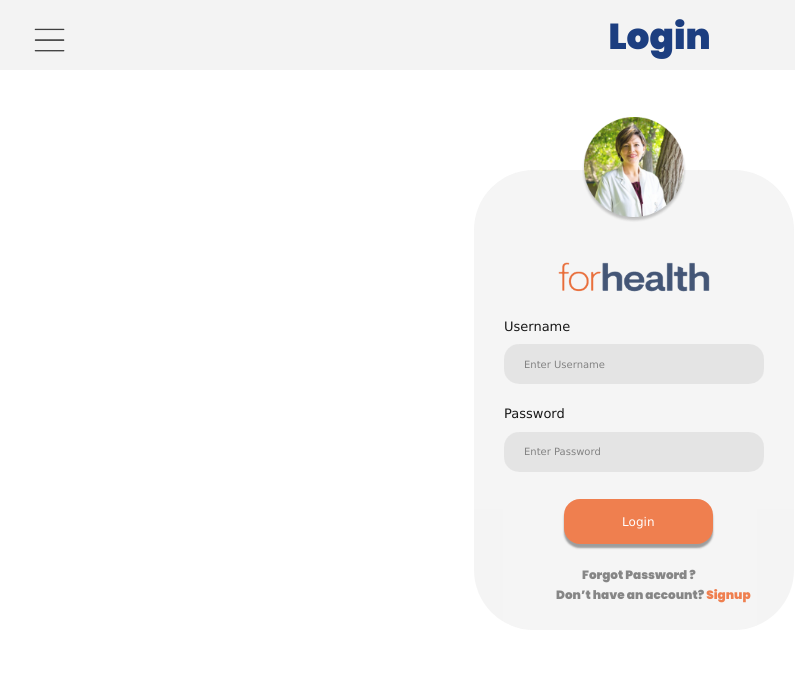
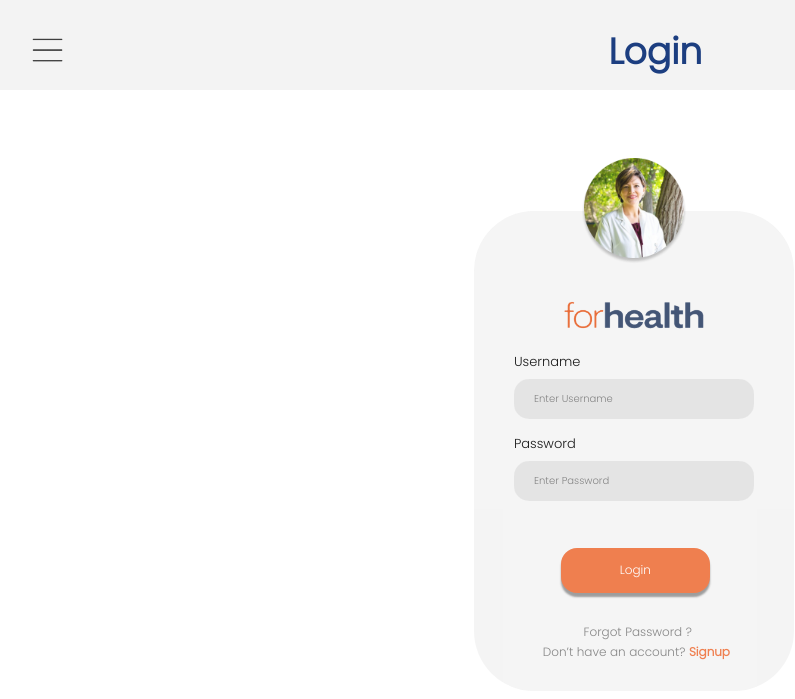
Before and after one commit to harsh21p/ForHealth-Web-Application, a Flask app: page /login in a window 1280 px wide. Shown: the top 699 px of the page, without its empty margins (6-801 px from the left). Run offline with Flask 2, Linux system fonts and the light colour scheme; some libraries are stand-ins or nearby versions; grey boxes are pictures that could not be loaded.

Commit message:
ui update login page

```diff
--- a/static/css/style.css
+++ b/static/css/style.css
@@ -1,17 +1,8 @@
-/* body{
-    margin: 0;
-    padding: 0;
-    background: url(../images/Backgroundimg.jpg);
-    background-size:cover;
-    background-position:center;
-    font-family:sans-serif;
-} */
 
 
 .loginbox{
     width: 320px;
-    height:460px;
-    /* background:#C4C4C4; */
+    height:480px;
     background: #C4C4C436;
     color:#fff;
     opacity: 0.9;
@@ -20,7 +11,7 @@
     position:absolute;
     transform:translate(-50%,-50%);
     box-sizing: border-box;
-    padding:70px 30px;
+    padding:70px 40px;
     position: absolute;
     border-radius: 60px;
 
@@ -51,8 +42,7 @@ h1{
 
 .loginbox input{
 width:100%;
-margin-bottom: 20px;
-/* color: #C4C4C4 21%; */
+margin-bottom: 15px;
 }
 
 .loginbox input[type="text"], input[type="password"], input[type="number"], input[type="email"],input[type="date"]
@@ -63,29 +53,11 @@ margin-bottom: 20px;
     font-size: 10px;
 }
 
-.loginbox input[type="submit"]
-{
 
-border:none;
-outline: none;
-height: 30px;
-background-color: rgb(69, 193, 241);
-color: #fff;
-font-size: 12px;
-border-radius: 20px;
-}
-.loginbox input[type="submit"]:hover
-{
-cursor:pointer;
-background: #f9fd00;
-color: #000;
-
-}
 .loginbox a{
 text-decoration: none;
 font-size: 12px;
 line-height: 20px;
-/* color: darkgrey; */
 }
 
 .loginbox a:hover
--- a/templates/login.html
+++ b/templates/login.html
@@ -18,7 +18,7 @@
 @font-face {
 
     font-family: Poppins;
-    src: url(Poppins-Black.woff);
+    src: url(./static/css/fonts/Poppins-Light.woff);
     font-style: normal;
     font-weight: 500;
     font-size: 36px;
@@ -26,16 +26,17 @@
 
   }
 
-/* * {
+* {
    font-family: Poppins;
-} */
+}
 
   .lname {
     position: absolute;
     width: 105px;
     height: 48px;
     left: 48%;
-    top: 0%;
+
+    top: 15px;
 
     font-family: Poppins;
     font-style: normal;
@@ -102,16 +103,14 @@ color: #000000;
 .loginbutton{
 width: 129px;
 height: 45px;
-/* left: 319px;
-top: 596px; */
-
+margin-top: 25px;
 background: #EE723D;
 box-shadow: 0px 4px 4px rgba(0, 0, 0, 0.25);
 border-radius: 16px;
-margin-left: 23%;
+margin-left: 19.5%;
 color:white;
 width: 149px;
-margin-bottom: 8%;
+margin-bottom: 29px;
 box-shadow: 0px 4px 2px rgba(0, 0, 0, 0.4);
 border: 2px solid #EE723D;
 
@@ -120,17 +119,15 @@ border: 2px solid #EE723D;
 
 
 
-
-
 .forgot{
   font-family:poppins;
-  margin-left: 30%;
+  margin-left: 29%;
   margin-top: 20px;
 }
 
 .dna{
   font-family: Poppins;
-  margin-left: 20%;
+  margin-left: 12%;
 }
 
 .textfield1{
@@ -160,7 +157,6 @@ border: 2px solid #EE723D;
 }
 .drowclass{
   width: 3.5%;
-  margin-top: 1.2%;
 }
 
 </style>
@@ -183,9 +179,10 @@ border: 2px solid #EE723D;
 
   <!-- button of drawer -->
   <!-- navbar -->
-  <div class="navbar">
-    <span style="transition: transform .2s;font-size:30px;cursor:pointer;color:black; margin-left: 2%;"
-      onclick="openNav()"><img src="{{ url_for('static', filename='images/drow.png') }}" alt="img" class="drowclass"></span>
+  <div class="navbar" style="padding-top: 3%; padding-left:3%; padding-bottom: 4%;">
+    <span style="transition: transform .2s;font-size:30px;cursor:pointer;color:black;"
+      onclick="openNav()">
+      <img  src="{{ url_for('static', filename='images/drow.png') }}" alt="img" class="drowclass"></span>
     <div>
       <h6 class="lname">Login</h6>
       <!-- <p style="  font-size: 36px;margin-left: 0%;margin-top: 0%;"><span style="color: #EE723D;" >for</span><span style=" font-size: 33px;  color:#042A73;font-weight: bold;">health</span></p> -->
@@ -200,7 +197,7 @@ border: 2px solid #EE723D;
     }
   </script>
   <!-- drower+navbar -->
-  <div class="loginbox">
+  <div class="loginbox" style="margin-top: 4%;">
     <img src="{{ url_for('static', filename='images/Profileimg.png') }}" alt="img" class="imgclass">
     <center><img src="{{ url_for('static', filename='images/logo.png') }}" alt="img" class="logoclass"></center>
     <form action="" name="login" method="post">
@@ -212,8 +209,8 @@ border: 2px solid #EE723D;
       <a href="details">
        <button class="loginbutton">Login</button>
       </a><br>
-      <a href="#" class="forgot">Forgot Password ?</a><br>
-      <a href="signup" class="dna">Don’t have an account? <span style="color: #EE723D;">Signup</span></a>
+      <a style="text-decoration: none;" href="#" class="forgot">Forgot Password ?</a><br>
+      <a href="signup" style="text-decoration: none;" class="dna">Don’t have an account? <span style="color: #EE723D;"><b>Signup</b></span></a>
     </form>
   </div>
   <script>
```
